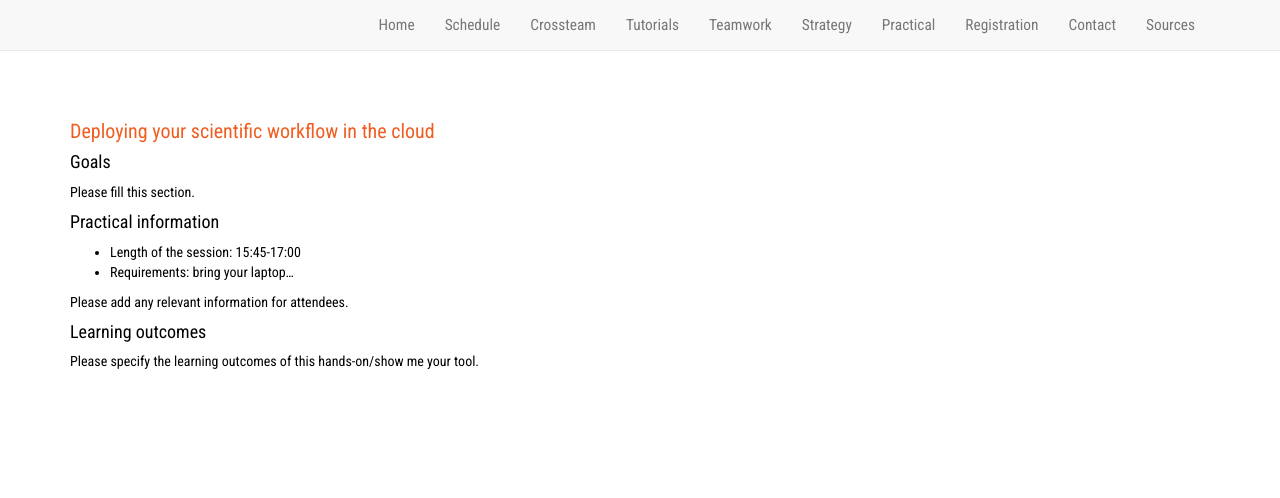
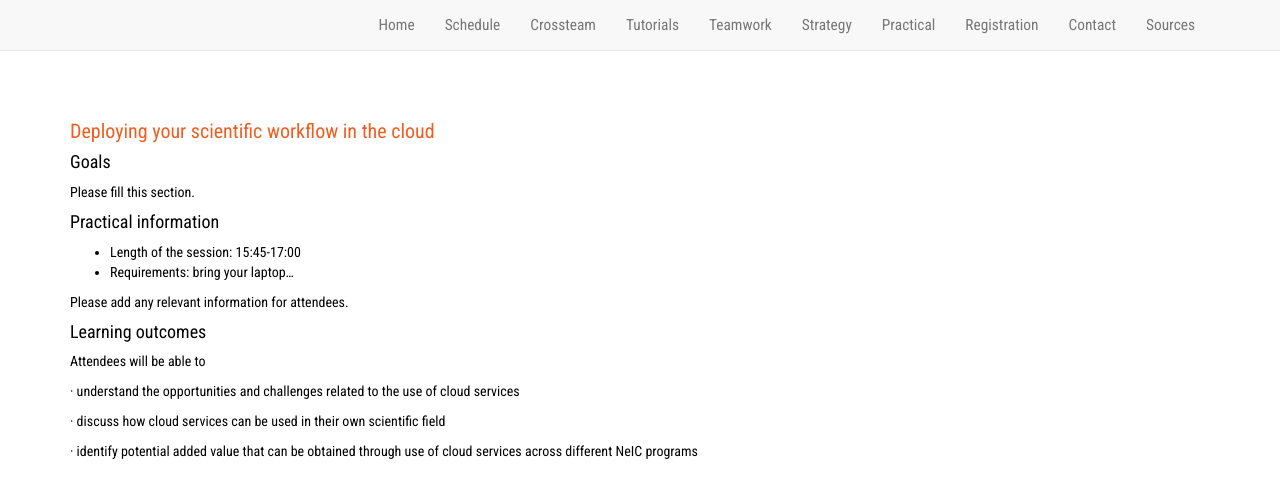
Before and after one commit to neicnordic/ahm18.neic.nordforsk.org, a Jekyll site: the page built from _crossteams/ho_details3/details.md, in a window 1280 px wide. Shown: the top 498 px of the page. Built offline with Jekyll 4.4.1, drawn with Linux system fonts in a browser that asks for light colours; nearby versions of some CDN libraries.

Commit message:
Update details.md

```diff
--- a/_crossteams/ho_details3/details.md
+++ b/_crossteams/ho_details3/details.md
@@ -20,4 +20,10 @@ Please add any relevant information for attendees.
 
 <h4>Learning outcomes</h4>
 
-Please specify the learning outcomes of this hands-on/show me your tool.
+Attendees will be able to
+
+· understand the opportunities and challenges related to the use of cloud services
+
+· discuss how cloud services can be used in their own scientific field
+
+· identify potential added value that can be obtained through use of cloud services across different NeIC programs
```
